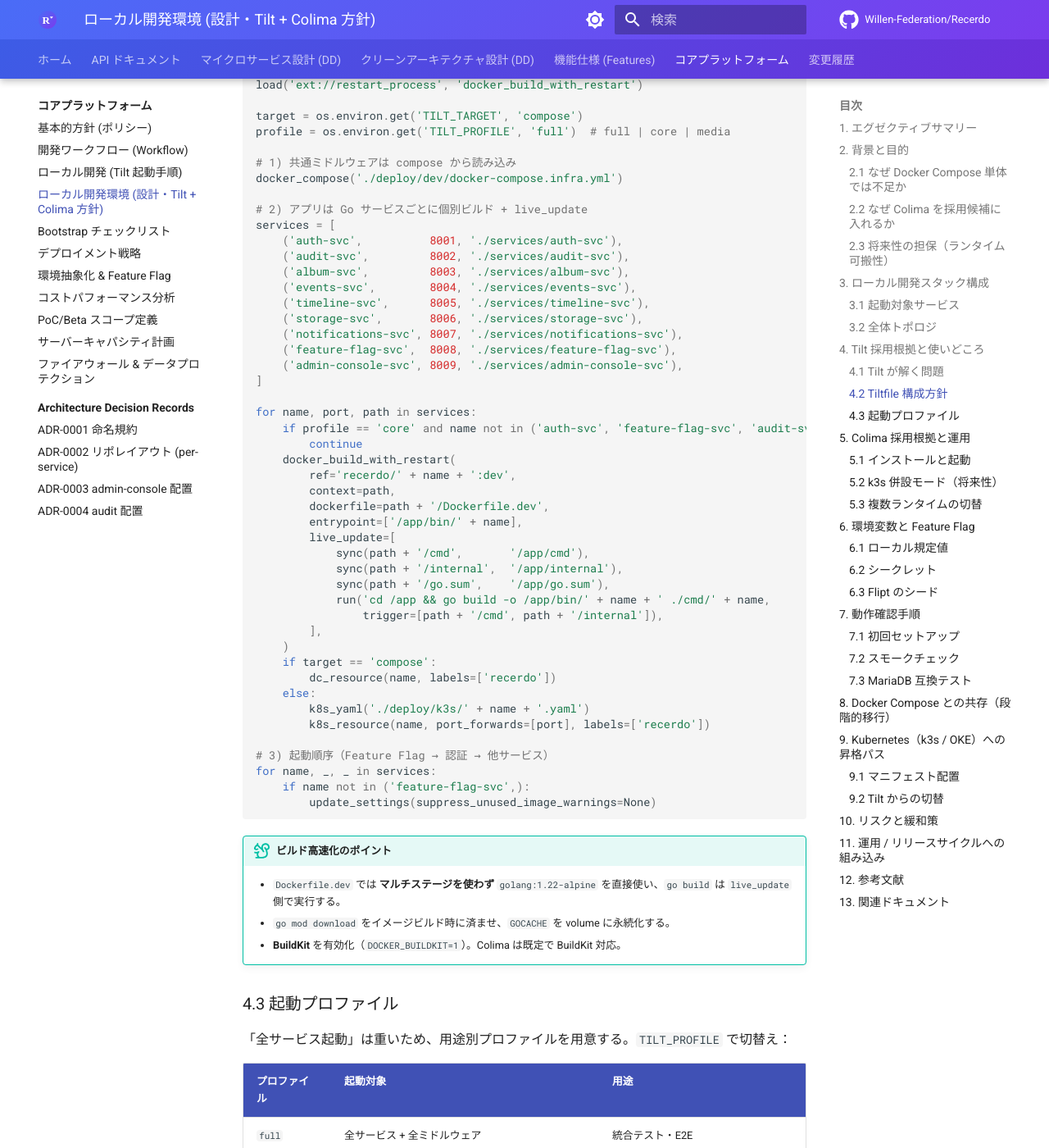
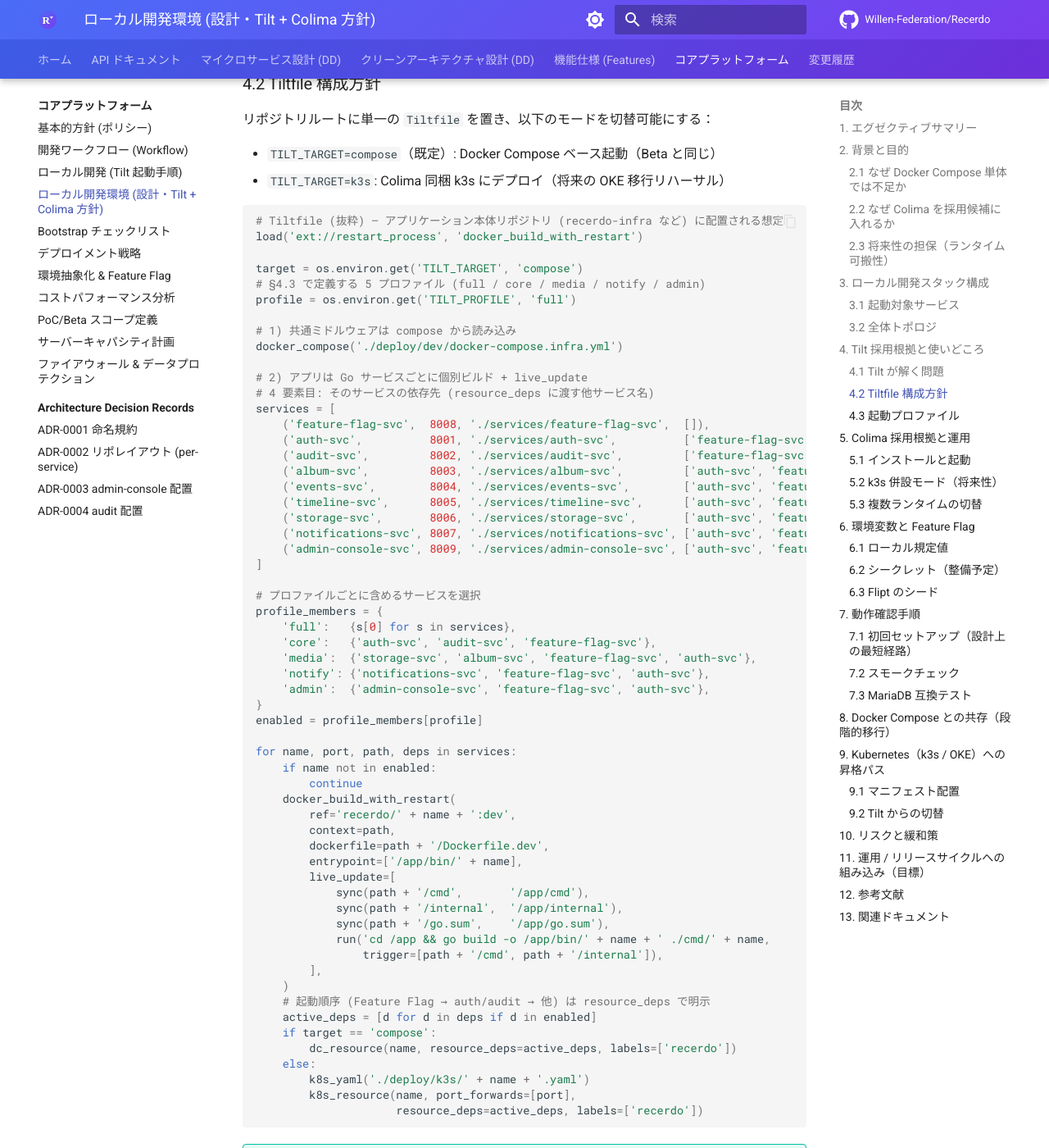
Before and after one commit to Willen-Federation/Recerdo-Developers-Docs, an MkDocs documentation site: the page built from docs/core/local-development.md, in a window 1280 px wide and 1400 px high, scrolled down 5091 px. Shown: the whole window at 82% size. Built offline with MkDocs 1.6.1 and Material for MkDocs 9.7.7, drawn with Linux system fonts in a browser that asks for light colours; comment, search, counter and statistics services are not loaded; some of the changed text lies outside the part shown.

Commit message:
Address Copilot review feedback on PR #28
- local-development.md: Add upfront framing that Tiltfile / Makefile /
  deploy/ etc. live in the application repo (recerdo-infra), not this
  docs repo. These are design SSOT references, not live paths.

- §4.2 Tiltfile: Fix profile comment to list all 5 profiles
  (full / core / media / notify / admin). Replace the no-op
  update_settings() loop with real resource_deps wiring so "Feature Flag
  → auth/audit → others" startup order is actually expressed.

- §7.1 setup: Split into "future ideal" (with Brewfile / Makefile) and
  "works today" (explicit brew install + sops --decrypt / manual
  .env.local). Brewfile and make targets do not exist yet.

- §6.2 secrets: Mark Makefile + .env.local.enc as "整備予定" and point
  to §7.1 fallback.

- §11 CI integration: Reframe as "目標" with a note that the docs repo
  currently only runs mkdocs build --strict; Tilt/Colima CI requires a
  separate PR in recerdo-infra.

- §8 Compose coexistence: Add explicit note that deploy/ paths refer
  to recerdo-infra, not this repo.

- changelog.md: Replace the explicit prohibited-keyword list (which
  would trip a future grep lint on this file) with a reference to
  policy.md §1.3.

- .vscode/settings.json: Remove from git tracking (contained
  chat.tools.terminal.autoApprove with gh:true, which is a security
  concern when committed). Add .vscode/ and .idea/ to .gitignore so
  personal editor settings stay local.

Co-Authored-By: Claude Opus 4.7 (1M context) <noreply@anthropic.com>

````diff
--- a/docs/core/local-development.md
+++ b/docs/core/local-development.md
@@ -11,6 +11,9 @@
 
 !!! tip "操作手順は別ページ"
     本ページは **設計・方針** ドキュメントです。実際に `tilt up` でシステムを起動する **手順** は [ローカル開発 (Tilt 起動手順)](local-dev.md) を参照してください。両者は役割分担しており、Bootstrap 時は `local-dev.md` → 設計意図を深掘りするときに本ページを参照する導線を想定しています。
+
+!!! warning "このドキュメントが指すリポジトリ"
+    以降で登場する `Tiltfile` / `Makefile` / `deploy/dev/` / `deploy/k3s/` / `.env.local.enc` などの成果物は、本ドキュメントリポジトリ（`Recerdo-Developers-Docs`）ではなく、**アプリケーション本体リポジトリ（`Willen-Federation/recerdo-infra` ほか）** に配置される **将来の** 構成です。本ページはその設計図（SSOT）であり、まだ実装されていない参照は「将来の予定」として読み替えてください。現時点で動く手順は [ローカル開発 (Tilt 起動手順)](local-dev.md) に集約されています。
 
 ---
 
@@ -189,30 +192,42 @@ flowchart TB
 - `TILT_TARGET=k3s`: Colima 同梱 k3s にデプロイ（将来の OKE 移行リハーサル）
 
 ```python
-# Tiltfile (抜粋)
+# Tiltfile (抜粋) — アプリケーション本体リポジトリ (recerdo-infra など) に配置される想定
 load('ext://restart_process', 'docker_build_with_restart')
 
 target = os.environ.get('TILT_TARGET', 'compose')
-profile = os.environ.get('TILT_PROFILE', 'full')  # full | core | media
+# §4.3 で定義する 5 プロファイル (full / core / media / notify / admin)
+profile = os.environ.get('TILT_PROFILE', 'full')
 
 # 1) 共通ミドルウェアは compose から読み込み
 docker_compose('./deploy/dev/docker-compose.infra.yml')
 
 # 2) アプリは Go サービスごとに個別ビルド + live_update
+# 4 要素目: そのサービスの依存先 (resource_deps に渡す他サービス名)
 services = [
-    ('auth-svc',          8001, './services/auth-svc'),
-    ('audit-svc',         8002, './services/audit-svc'),
-    ('album-svc',         8003, './services/album-svc'),
-    ('events-svc',        8004, './services/events-svc'),
-    ('timeline-svc',      8005, './services/timeline-svc'),
-    ('storage-svc',       8006, './services/storage-svc'),
-    ('notifications-svc', 8007, './services/notifications-svc'),
-    ('feature-flag-svc',  8008, './services/feature-flag-svc'),
-    ('admin-console-svc', 8009, './services/admin-console-svc'),
+    ('feature-flag-svc',  8008, './services/feature-flag-svc',  []),
+    ('auth-svc',          8001, './services/auth-svc',          ['feature-flag-svc']),
+    ('audit-svc',         8002, './services/audit-svc',         ['feature-flag-svc']),
+    ('album-svc',         8003, './services/album-svc',         ['auth-svc', 'feature-flag-svc']),
+    ('events-svc',        8004, './services/events-svc',        ['auth-svc', 'feature-flag-svc']),
+    ('timeline-svc',      8005, './services/timeline-svc',      ['auth-svc', 'feature-flag-svc']),
+    ('storage-svc',       8006, './services/storage-svc',       ['auth-svc', 'feature-flag-svc']),
+    ('notifications-svc', 8007, './services/notifications-svc', ['auth-svc', 'feature-flag-svc']),
+    ('admin-console-svc', 8009, './services/admin-console-svc', ['auth-svc', 'feature-flag-svc']),
 ]
 
-for name, port, path in services:
-    if profile == 'core' and name not in ('auth-svc', 'feature-flag-svc', 'audit-svc'):
+# プロファイルごとに含めるサービスを選択
+profile_members = {
+    'full':   {s[0] for s in services},
+    'core':   {'auth-svc', 'audit-svc', 'feature-flag-svc'},
+    'media':  {'storage-svc', 'album-svc', 'feature-flag-svc', 'auth-svc'},
+    'notify': {'notifications-svc', 'feature-flag-svc', 'auth-svc'},
+    'admin':  {'admin-console-svc', 'feature-flag-svc', 'auth-svc'},
+}
+enabled = profile_members[profile]
+
+for name, port, path, deps in services:
+    if name not in enabled:
         continue
     docker_build_with_restart(
         ref='recerdo/' + name + ':dev',
@@ -227,16 +242,14 @@ for name, port, path in services:
                 trigger=[path + '/cmd', path + '/internal']),
         ],
     )
+    # 起動順序 (Feature Flag → auth/audit → 他) は resource_deps で明示
+    active_deps = [d for d in deps if d in enabled]
     if target == 'compose':
-        dc_resource(name, labels=['recerdo'])
+        dc_resource(name, resource_deps=active_deps, labels=['recerdo'])
     else:
         k8s_yaml('./deploy/k3s/' + name + '.yaml')
-        k8s_resource(name, port_forwards=[port], labels=['recerdo'])
-
-# 3) 起動順序（Feature Flag → 認証 → 他サービス）
-for name, _, _ in services:
-    if name not in ('feature-flag-svc',):
-        update_settings(suppress_unused_image_warnings=None)
+        k8s_resource(name, port_forwards=[port],
+                     resource_deps=active_deps, labels=['recerdo'])
 ```
 
 !!! tip "ビルド高速化のポイント"
@@ -353,10 +366,10 @@ docker context use orbstack
     - `QUEUE_PROVIDER=aws-sqs` / `MAIL_PROVIDER=aws-ses` / `MAIL_PROVIDER=sns` も同様。
     - Cognito 本物に接続する場合のみ `AUTH_COGNITO_ENDPOINT` を AWS の JWKS URL に差し替える。
 
-### 6.2 シークレット
+### 6.2 シークレット（整備予定）
 
-- **sops + age** で `.env.local.enc` を Git 管理し、開発者は `age` 公開鍵を交換する。
-- `tilt up` 前に `make dev.decrypt` で復号して `.env.local` に展開する `Makefile` を提供する。
+- **sops + age** で `.env.local.enc` をアプリ側リポに Git 管理し、開発者は `age` 公開鍵を交換する。
+- `tilt up` 前に `make dev.decrypt` で復号して `.env.local` に展開する `Makefile` を提供する **予定**。成果物（`Makefile` / `.env.local.enc` / `deploy/dev/.env.local.example`）が揃うまでは、§7.1 の「現時点で動く代替手順」で `sops --decrypt` を直接叩くか、`.env.local` を手動作成する。
 - `.env.local` は `.gitignore` 対象。
 
 ### 6.3 Flipt のシード
@@ -380,15 +393,35 @@ docker context use orbstack
 
 ## 7. 動作確認手順
 
-### 7.1 初回セットアップ
+### 7.1 初回セットアップ（設計上の最短経路）
+
+アプリケーションリポジトリが揃った後の理想形を示す。`Brewfile` / `Makefile` / `.env.local.enc` は **現時点ではまだ存在せず**、アプリケーション本体リポジトリ側で順次整備する予定のため、現行で動かす場合は下の「現時点で動く代替手順」を使う。
 
 ```bash
-git clone git@github.com:Willen-Federation/Recerdo.git && cd Recerdo
-brew bundle                              # colima / docker / tilt / sops / age
+# 将来の想定（Brewfile / Makefile が整備された後）
+git clone git@github.com:Willen-Federation/recerdo-infra.git && cd recerdo-infra
+brew bundle                              # Brewfile を追加後に有効化
 colima start recerdo --cpu 6 --memory 10 --vz-rosetta
 docker context use colima-recerdo
-make dev.decrypt                         # .env.local を復号
+make dev.decrypt                         # .env.local を復号（sops + age のラッパ）
 tilt up                                  # http://localhost:10350 でダッシュボード
+```
+
+**現時点で動く代替手順**（Brewfile / Makefile が無い前提）:
+
+```bash
+# 依存ツールを明示インストール（§5.1 と同じ）
+brew install colima docker docker-compose docker-buildx tilt-dev/tap/tilt sops age
+
+# VM 起動とコンテキスト切替
+colima start recerdo --cpu 6 --memory 10 --vz-rosetta
+docker context use colima-recerdo
+
+# シークレット復号（Makefile 無しのフォールバック）
+sops --decrypt deploy/dev/.env.local.enc > deploy/dev/.env.local   # ファイルが整備された後
+# あるいは、初回は手元に `.env.local` を手動で作成（§6.1 のカタログを参照）
+
+tilt up
 ```
 
 初回は Garage / MySQL / MariaDB のボリューム初期化に 2〜3 分かかる。Tilt UI で各リソースが `Ready` になるのを確認する。
@@ -428,7 +461,10 @@ open http://localhost:3001    # Grafana
 
 ## 8. Docker Compose との共存（段階的移行）
 
-既存の Beta 運用スクリプト（`deploy/beta/docker-compose.yml`）を残しつつ、開発は Tilt 経由に移行する。Tilt 側の `docker-compose()` でミドルウェアを読み込み、アプリのみ Tilt 管理にすることで **Compose ファイル 1 セット** を両環境で維持する。
+既存の Beta 運用スクリプト（`recerdo-infra/deploy/beta/docker-compose.yml` 想定）を残しつつ、開発は Tilt 経由に移行する。Tilt 側の `docker_compose()` でミドルウェアを読み込み、アプリのみ Tilt 管理にすることで **Compose ファイル 1 セット** を両環境で維持する。
+
+!!! info "パスはアプリ本体リポジトリが前提"
+    以下の表や節 9 で参照する `deploy/` 配下のパスは、アプリケーション本体リポジトリ（`Willen-Federation/recerdo-infra` など）に配置される予定の構成です。本ドキュメントリポジトリには `deploy/` ディレクトリは存在しません。
 
 | 構成要素             | Beta 運用（VPS）                     | ローカル開発                            |
 | -------------------- | ------------------------------------ | --------------------------------------- |
@@ -493,11 +529,16 @@ k3s で動くことを CI で週次チェックすれば、**OKE 移行時に Ma
 
 ---
 
-## 11. 運用 / リリースサイクルへの組み込み
+## 11. 運用 / リリースサイクルへの組み込み（目標）
 
-- **PR ごと**: `tilt ci` を GitHub Actions で実行し、`TILT_PROFILE=core` のスモークを 5 分以内に完了させる。
+現状のアプリケーション本体 CI は `mkdocs build --strict` のみで、Tilt / Colima を実行するワークフローはまだ無い。**将来の運用目標** として以下を設計する（対応するワークフロー追加を伴うため、本ドキュメントだけでは有効化されない）:
+
+- **PR ごと**: `tilt ci` を GitHub Actions で実行し、`TILT_PROFILE=core` のスモークを 5 分以内に完了させる（要: アプリリポ側でワークフロー追加）。
 - **夜間 (nightly)**: Colima 上の k3s で `TILT_TARGET=k3s` を起動し、[environment-abstraction.md](environment-abstraction.md) §6.1 の統合テストマトリクスを回す。
 - **リリース直前**: [deployment-strategy.md](deployment-strategy.md) §5 の Beta → 本番マッピングどおりに環境変数を OCI 向けに差し替え、同じ `Tiltfile` で本番 staging（OKE）の手前まで同一定義で動くことを確認する。
+
+!!! note "CI 連携は別 PR で段階導入"
+    本ページは設計 SSOT であり、実際の GitHub Actions 設定追加は `recerdo-infra` 側で別 PR として提出する。本ページの変更だけで CI が自動的に Tilt を回し始めるわけではない点に注意する。
 
 ---
 
````
Also changed, not shown: docs/changelog.md (+1 -1 lines), 1 other file.
